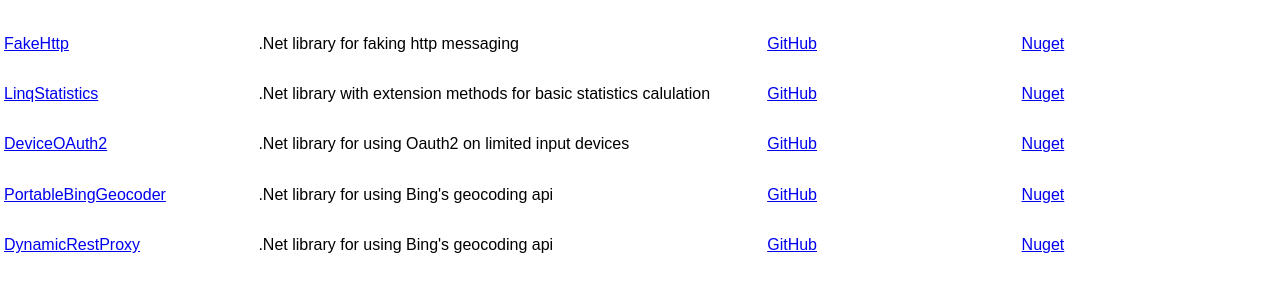
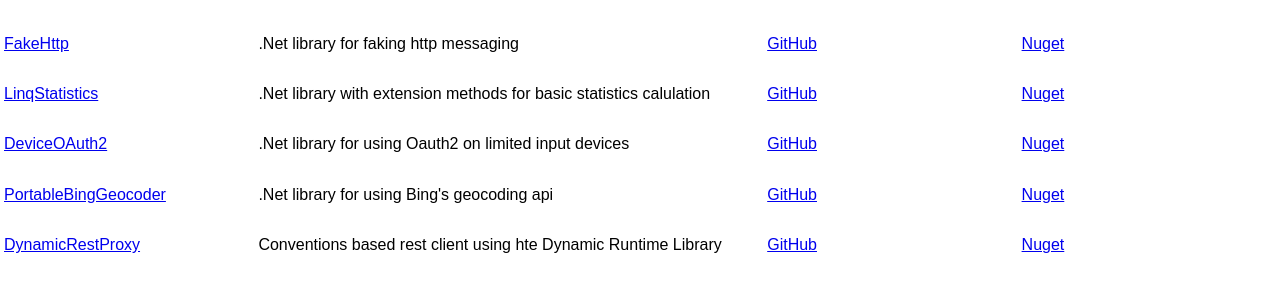
Before and after one commit to dkackman/dkackman.github.io, a plain HTML site: page index.html in a window 1280 px wide. Shown: the part 65-356 px from the top of the page. Drawn offline with nearby package versions, Linux system fonts and the light colour scheme.

Commit message:
Update index.html

```diff
--- a/index.html
+++ b/index.html
@@ -109,7 +109,7 @@
             </p>
         </div>
         <div class="pure-u-2-5">
-            <p>.Net library for using Bing's geocoding api</p>
+            <p>Conventions based rest client using hte Dynamic Runtime Library</p>
         </div>
 
         <div class="pure-u-1-5">
```
